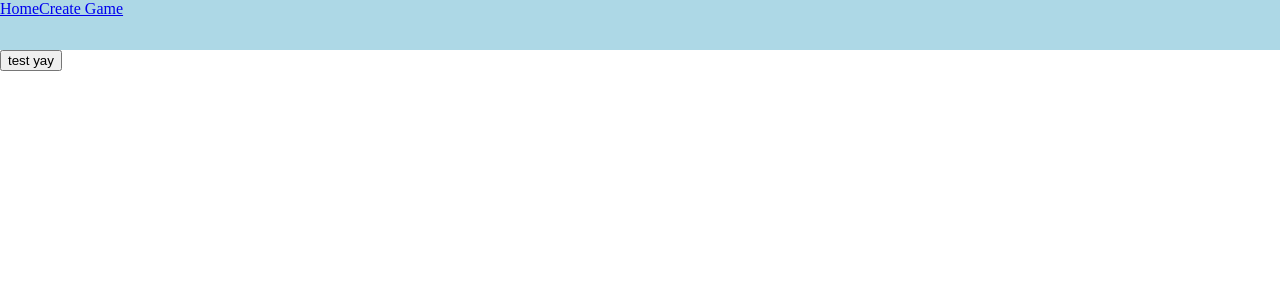
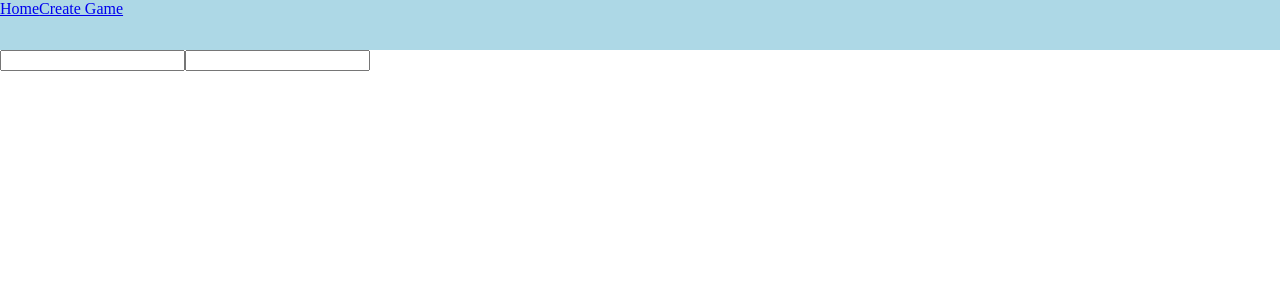
Before and after one commit to NickGreenSF/onthelanes, a React (Create React App) app: page /creategame in a window 1280 px wide. Shown: the top 300 px of the page. Built offline with nearby package versions, Linux system fonts and the light colour scheme.

Commit message:
TwoInput component for create game based on assessment

```diff
--- /dev/null
+++ b/src/components/TwoInput.tsx
@@ -0,0 +1,20 @@
+export default function TwoInput(props: {
+  changeFrame: (inp: string) => void;
+}) {
+  const { changeFrame } = props;
+
+  function handleChange(event: React.ChangeEvent<HTMLInputElement>) {
+    // check if the frame data is good. if it is, pass it back up to the input
+    console.log(event.target.id);
+    const { value } = event.target;
+    event.target.value = '';
+    changeFrame(value);
+  }
+
+  return (
+    <div>
+      <input id="1" maxLength={1} onChange={handleChange} />
+      <input id="2" maxLength={1} onChange={handleChange} />
+    </div>
+  );
+}
--- a/src/pages/CreateGame.tsx
+++ b/src/pages/CreateGame.tsx
@@ -1,83 +1,29 @@
 import { useState, useRef } from 'react';
 import { samplePostGame } from '../api/Requests';
-
-// const inputSetLocation: { [key: number]: number } = {
-//   0: 0,
-//   1: 0,
-//   2: 1,
-//   3: 1,
-//   4: 2,
-//   5: 2,
-//   6: 3,
-//   7: 3,
-//   8: 4,
-//   9: 4,
-//   10: 5,
-//   11: 5,
-//   12: 6,
-//   13: 6,
-//   14: 7,
-//   15: 7,
-//   16: 8,
-//   17: 8,
-//   18: 9,
-//   19: 9,
-//   20: 9,
-// };
+import TwoInput from '../components/TwoInput';
 
 export default function CreateGame() {
-  const [data, setData] = useState([
-    '',
-    '',
-    '',
-    '',
-    '',
-    '',
-    '',
-    '',
-    '',
-    '',
-    '',
-    '',
-    '',
-    '',
-    '',
-    '',
-    '',
-    '',
-    '',
-    '',
-    '',
+  const [frames, setFrames] = useState([
+    '--',
+    '--',
+    '--',
+    '--',
+    '--',
+    '--',
+    '--',
+    '--',
+    '--',
+    '---',
   ]);
-
-  const inputRefs = [
-    useRef(),
-    useRef(),
-    useRef(),
-    useRef(),
-    useRef(),
-    useRef(),
-    useRef(),
-    useRef(),
-    useRef(),
-    useRef(),
-    useRef(),
-    useRef(),
-    useRef(),
-    useRef(),
-    useRef(),
-    useRef(),
-    useRef(),
-    useRef(),
-    useRef(),
-    useRef(),
-    useRef(),
-  ];
 
   const [error, setError] = useState('');
 
+  function changeData(inp: string) {
+    console.log(inp);
+  }
+
   //   function retrieveScoreWithCompletion() {
-  //     const sepFrames: string[] = data;
+  //     const sepFrames: string[] = frames;
   //     let complete = 0;
   //     const scores: number[] = [0, 0, 0, 0, 0, 0, 0, 0, 0, 0];
   //     for (let i = 0; i < 9; i += 1) {
@@ -140,35 +86,10 @@ export default function CreateGame() {
   //     console.log(scores, complete);
   //     return { scores, complete };
   //   }
-
-  function validData() {
-    for (let i = 0; i < data.length; i += 1) {
-      if (data[i] === '') {
-        return false;
-      }
-    }
-    return true;
-  }
-
-  async function submit() {
-    if (validData()) {
-      try {
-        const newGame = await samplePostGame({
-          score: 0,
-          frames: 'HEEHEEHOOHOO',
-        });
-        console.log(newGame);
-      } catch (e) {
-        // TODO: Display error toast, but for now, just log
-        console.log(e);
-      }
-    }
-  }
   return (
     <div>
-      <button type="submit" onClick={submit}>
-        test yay
-      </button>
+      {/* function must be referenced instead of passed in so it doesn't rerender every time */}
+      <TwoInput changeFrame={(frame) => changeData(frame)} />
     </div>
   );
 }
```
